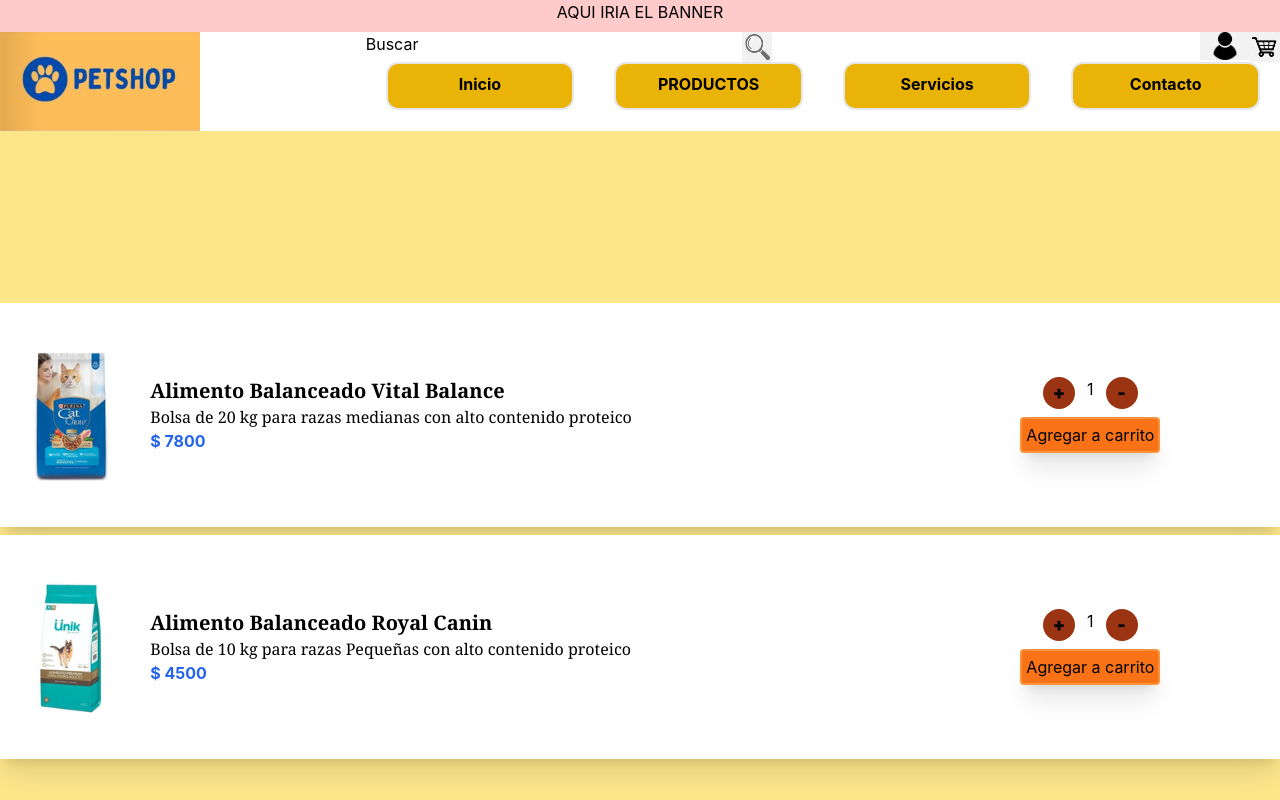
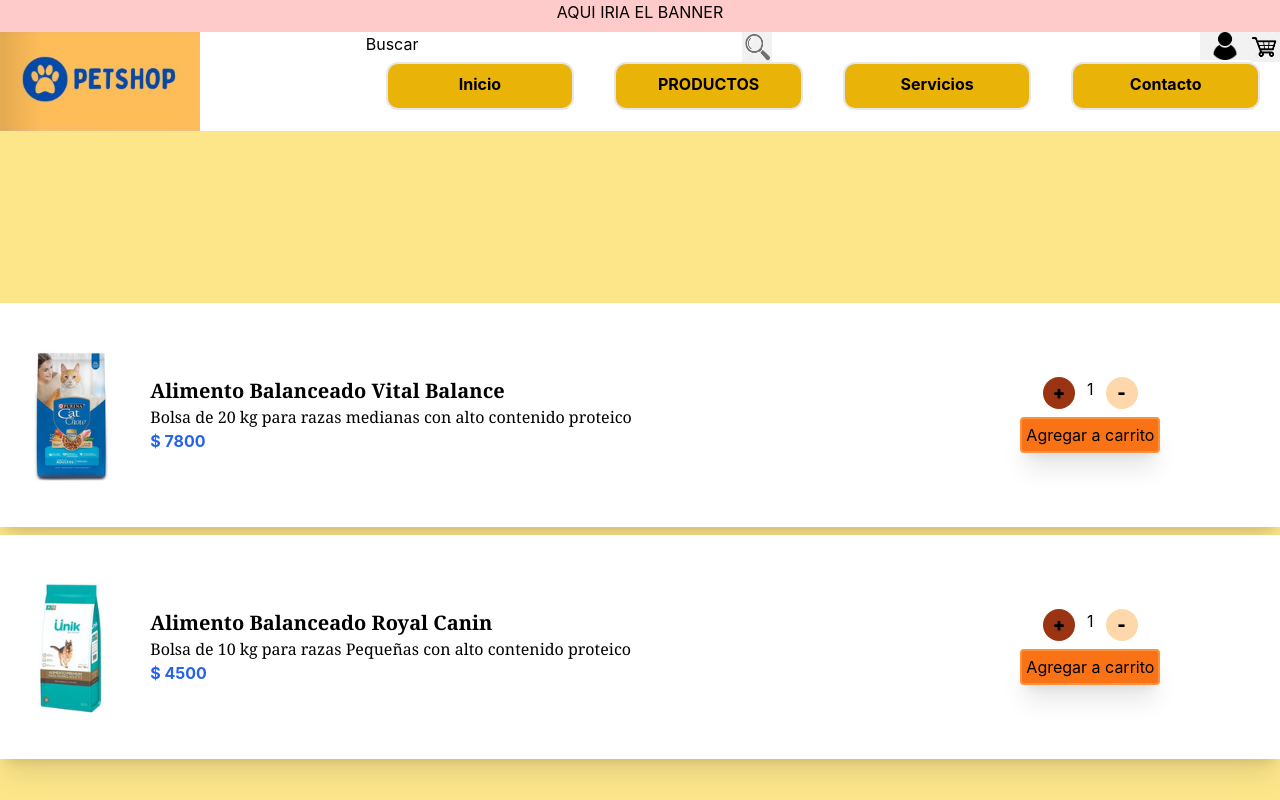
Before and after one commit to fdtaballione/petshop-ecom, a React (Create React App) app: page /Productos in a window 1280 px wide. Shown: the top 800 px of the page. Built offline with nearby package versions, Linux system fonts and the light colour scheme.

Commit message:
botones agregar y disminuir cantidad en tarjeta de productos OK

```diff
--- a/src/componets/Productos.js
+++ b/src/componets/Productos.js
@@ -1,35 +1,37 @@
+import { React } from "react";
+import TarjetaProducto from "./TarjetaProducto";
+import CarrousellProd from "./CarrousellProd.js";
 
- import React from 'react'
- import TarjetaProducto from './TarjetaProducto'
- import CarrousellProd from "./CarrousellProd.js"
+const classContainer =
+  "bg-amber-200 w-full h-screen flex flex-col items-center justify-center";
 
- const classContainer = "bg-amber-200 w-full h-screen flex flex-col items-center justify-center"
-
- const producto = [ {
+const producto = [
+  {
     nombre: "Alimento Balanceado Vital Balance",
-  descripcion: "Bolsa de 20 kg para razas medianas con alto contenido proteico",
+    descripcion:
+      "Bolsa de 20 kg para razas medianas con alto contenido proteico",
     precio: 7800,
-  imagen: 'Prod01.jpg'
+    imagen: "Prod01.jpg",
   },
   {
     nombre: "Alimento Balanceado Royal Canin",
-  descripcion: "Bolsa de 10 kg para razas Pequeñas con alto contenido proteico",
+    descripcion:
+      "Bolsa de 10 kg para razas Pequeñas con alto contenido proteico",
     precio: 4500,
-  imagen: 'Prod02.jpg'
-}
-]
-
+    imagen: "Prod02.jpg",
+  },
+];
 
 const Productos = () => {
   return (
     <>
       <div className={classContainer}>
-          <TarjetaProducto producto={producto[0]}/>
-          <TarjetaProducto producto={producto[1]}/>
+        <TarjetaProducto producto={producto[0]} />
+        <TarjetaProducto producto={producto[1]} />
       </div>
-    <CarrousellProd/>
+      <CarrousellProd />
     </>
-  )
- }
+  );
+};
 
- export default Productos
+export default Productos;
--- a/src/componets/TarjetaProducto.js
+++ b/src/componets/TarjetaProducto.js
@@ -1,14 +1,18 @@
-import React from "react";
-
+import { React, useState } from "react";
 
 const classContenedorTarjera =
   "w-full h-56 flex flex-row shadow-xl bg-white my-1 ";
 
 const classBotonMasMenos =
-  "bg-orange-800 rounded-full font-black w-8 h-8 hover:bg-orange-700 text-lg"
+  "bg-orange-800 rounded-full font-black w-8 h-8 hover:bg-orange-700 text-lg";
 
+const classBotonMasMenosDisablesd =
+  "bg-orange-200 rounded-full font-black w-8 h-8 text-lg";
 const TarjetaProducto = (props) => {
   const producto = props.producto;
+  const [cantidad, setCantidad] = useState(1);
+  const agregar = () => setCantidad(cantidad + 1);
+  const disminuir = () => setCantidad(cantidad - 1);
 
   return (
     <>
@@ -31,9 +35,21 @@
           <div className="w-full flex flex-col justify-center px-4  bg-white h-full w-full sm:w-2/6 ">
             <div className="flex flex-row items-center justify-center sm:flex-col  ">
               <div className="flex flex-row mr-6 sm:mr-0 sm:mb-2 w-full justify-center content-center ">
-                       <button className={classBotonMasMenos}>+</button>
-                       <div className="px-3">1</div>
-                       <button className={classBotonMasMenos}>-</button>
+                <button className={classBotonMasMenos} onClick={agregar}>
+                  +
+                </button>
+                <div className="px-3">{cantidad}</div>
+                <button
+                  className={
+                    cantidad <= 1
+                      ? classBotonMasMenosDisablesd
+                      : classBotonMasMenos
+                  }
+                  onClick={disminuir}
+                  disabled={cantidad <= 1}
+                >
+                  -
+                </button>
               </div>
               <div className=" flex w-full justify-center ">
                 <button className="shadow-xl border-2 border-orange-400 p-1 rounded bg-orange-500 hover:bg-orange-200">
@@ -44,7 +60,6 @@
           </div>
         </div>
       </div>
-
     </>
   );
 };
--- a/src/output.css
+++ b/src/output.css
@@ -587,11 +587,6 @@
   visibility: hidden;
 }
 
-.my-1 {
-  margin-top: 0.25rem;
-  margin-bottom: 0.25rem;
-}
-
 .mx-24 {
   margin-left: 6rem;
   margin-right: 6rem;
@@ -605,6 +600,11 @@
 .mx-4 {
   margin-left: 1rem;
   margin-right: 1rem;
+}
+
+.my-1 {
+  margin-top: 0.25rem;
+  margin-bottom: 0.25rem;
 }
 
 .mr-6 {
@@ -623,6 +623,14 @@
   height: 100vh;
 }
 
+.h-full {
+  height: 100%;
+}
+
+.h-5 {
+  height: 1.25rem;
+}
+
 .h-40 {
   height: 10rem;
 }
@@ -639,20 +647,16 @@
   height: 14rem;
 }
 
-.h-full {
-  height: 100%;
+.w-full {
+  width: 100%;
 }
 
-.h-4 {
-  height: 1rem;
+.w-5 {
+  width: 1.25rem;
 }
 
-.h-5 {
-  height: 1.25rem;
-}
-
-.w-full {
-  width: 100%;
+.w-auto {
+  width: auto;
 }
 
 .w-2\/5 {
@@ -663,24 +667,12 @@
   width: 80%;
 }
 
-.w-40 {
-  width: 10rem;
-}
-
-.w-4 {
-  width: 1rem;
-}
-
 .w-8 {
   width: 2rem;
 }
 
-.w-5 {
-  width: 1.25rem;
-}
-
-.w-auto {
-  width: auto;
+.w-40 {
+  width: 10rem;
 }
 
 .flex-shrink-0 {
@@ -743,12 +735,12 @@
   border-radius: 0.75rem;
 }
 
+.rounded-full {
+  border-radius: 9999px;
+}
+
 .rounded {
   border-radius: 0.25rem;
-}
-
-.rounded-full {
-  border-radius: 9999px;
 }
 
 .border-2 {
@@ -763,6 +755,11 @@
 .bg-amber-400 {
   --tw-bg-opacity: 1;
   background-color: rgb(251 191 36 / var(--tw-bg-opacity));
+}
+
+.bg-gray-500 {
+  --tw-bg-opacity: 1;
+  background-color: rgb(107 114 128 / var(--tw-bg-opacity));
 }
 
 .bg-blue-100 {
@@ -800,19 +797,19 @@
   background-color: rgb(255 255 255 / var(--tw-bg-opacity));
 }
 
+.bg-orange-800 {
+  --tw-bg-opacity: 1;
+  background-color: rgb(154 52 18 / var(--tw-bg-opacity));
+}
+
 .bg-orange-500 {
   --tw-bg-opacity: 1;
   background-color: rgb(249 115 22 / var(--tw-bg-opacity));
 }
 
-.bg-orange-800 {
+.bg-orange-200 {
   --tw-bg-opacity: 1;
-  background-color: rgb(154 52 18 / var(--tw-bg-opacity));
-}
-
-.bg-gray-500 {
-  --tw-bg-opacity: 1;
-  background-color: rgb(107 114 128 / var(--tw-bg-opacity));
+  background-color: rgb(254 215 170 / var(--tw-bg-opacity));
 }
 
 .object-cover {
@@ -858,13 +855,13 @@
   font-family: ui-serif, Georgia, Cambria, "Times New Roman", Times, serif;
 }
 
-.text-xl {
-  font-size: 1.25rem;
+.text-lg {
+  font-size: 1.125rem;
   line-height: 1.75rem;
 }
 
-.text-lg {
-  font-size: 1.125rem;
+.text-xl {
+  font-size: 1.25rem;
   line-height: 1.75rem;
 }
 
@@ -876,14 +873,14 @@
   font-weight: 900;
 }
 
+.text-white {
+  --tw-text-opacity: 1;
+  color: rgb(255 255 255 / var(--tw-text-opacity));
+}
+
 .text-blue-600 {
   --tw-text-opacity: 1;
   color: rgb(37 99 235 / var(--tw-text-opacity));
-}
-
-.text-white {
-  --tw-text-opacity: 1;
-  color: rgb(255 255 255 / var(--tw-text-opacity));
 }
 
 .shadow-xl {
@@ -901,14 +898,14 @@
   background-color: rgb(254 249 195 / var(--tw-bg-opacity));
 }
 
+.hover\:bg-orange-700:hover {
+  --tw-bg-opacity: 1;
+  background-color: rgb(194 65 12 / var(--tw-bg-opacity));
+}
+
 .hover\:bg-orange-200:hover {
   --tw-bg-opacity: 1;
   background-color: rgb(254 215 170 / var(--tw-bg-opacity));
-}
-
-.hover\:bg-orange-700:hover {
-  --tw-bg-opacity: 1;
-  background-color: rgb(194 65 12 / var(--tw-bg-opacity));
 }
 
 @media (prefers-color-scheme: dark) {
@@ -928,16 +925,20 @@
     margin-right: 0.25rem;
   }
 
+  .sm\:mr-0 {
+    margin-right: 0px;
+  }
+
   .sm\:mb-2 {
     margin-bottom: 0.5rem;
   }
 
-  .sm\:mr-0 {
-    margin-right: 0px;
+  .sm\:h-6 {
+    height: 1.5rem;
   }
 
-  .sm\:h-6 {
-    height: 1.5rem;
+  .sm\:w-6 {
+    width: 1.5rem;
   }
 
   .sm\:w-4\/6 {
@@ -948,24 +949,12 @@
     width: 33.333333%;
   }
 
-  .sm\:w-6 {
-    width: 1.5rem;
-  }
-
   .sm\:flex-row {
     flex-direction: row;
   }
 
   .sm\:flex-col {
     flex-direction: column;
-  }
-
-  .sm\:content-center {
-    align-content: center;
-  }
-
-  .sm\:items-center {
-    align-items: center;
   }
 }
 
```
Lines whose indentation alone changed are shown as unchanged.
